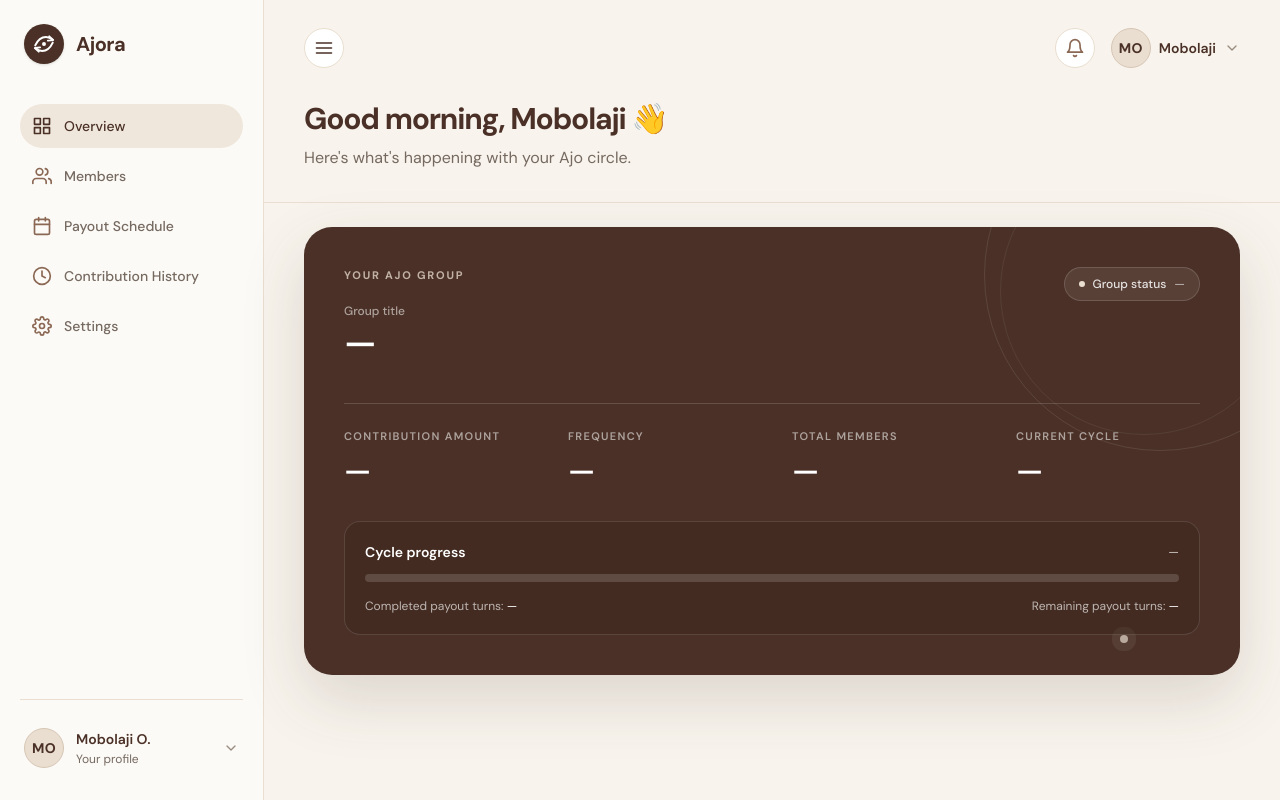
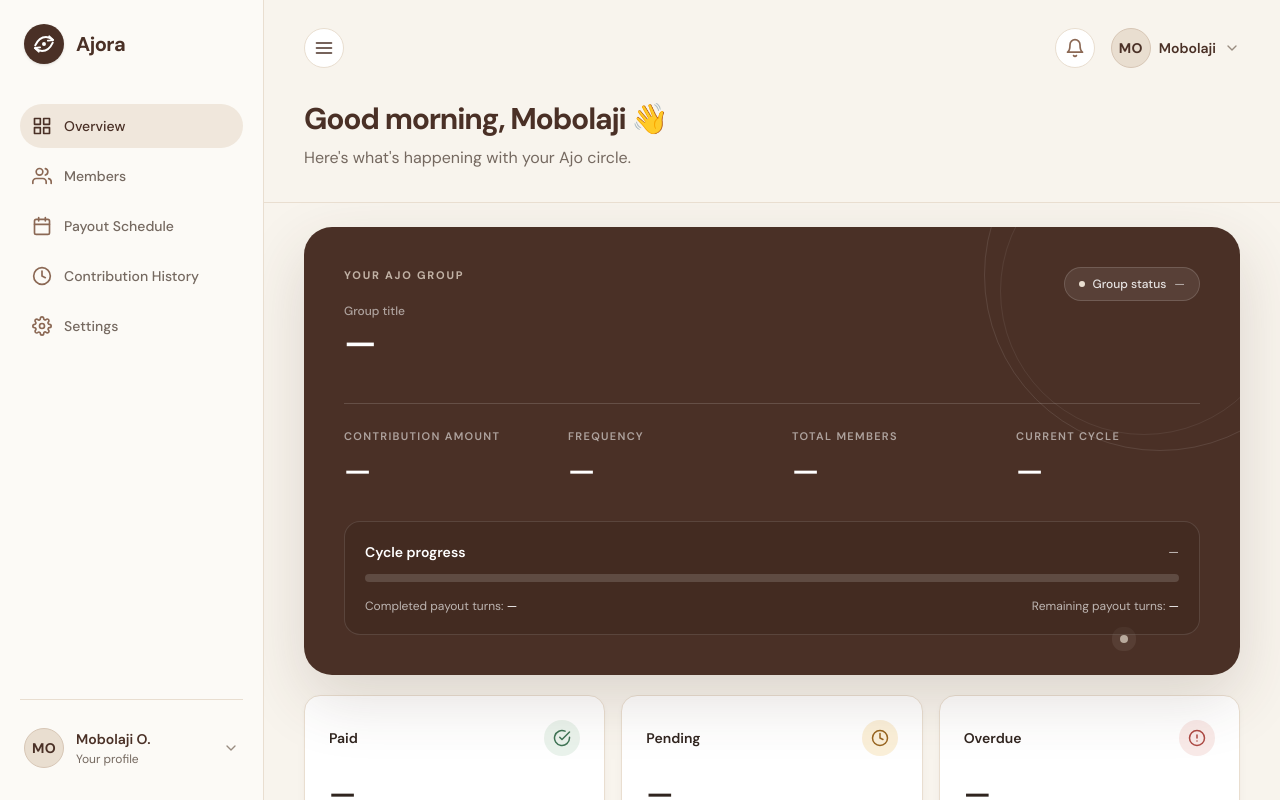
Before and after one commit to Bolazcoding/ajora, a Next.js app: page /dashboard in a window 1280 px wide. Built offline with nearby package versions, Linux system fonts and the light colour scheme.

Commit message:
added contribution summary cards under the overview

```diff
--- a/app/dashboard/page.tsx
+++ b/app/dashboard/page.tsx
@@ -3,8 +3,10 @@
 import { useEffect, useRef, useState } from "react";
 import AjoMark from "../_ui/AjoMark";
 import {
+  FiAlertCircle,
   FiBell,
   FiCalendar,
+  FiCheckCircle,
   FiChevronDown,
   FiClock,
   FiGrid,
@@ -67,7 +69,7 @@ export default function DashboardPage() {
   }, [isMobileNavOpen]);
 
   return (
-    <div className="min-h-svh bg-background text-text-primary md:flex">
+    <div className="h-svh overflow-hidden bg-background text-text-primary md:flex">
       {isMobileNavOpen && (
         <button
           type="button"
@@ -156,7 +158,7 @@ export default function DashboardPage() {
         </div>
       </aside>
 
-      <main className="flex min-h-svh min-w-0 flex-1 flex-col">
+      <main className="flex h-svh min-h-0 min-w-0 flex-1 flex-col">
         <header className="border-b border-border px-5 pb-6 pt-5 sm:px-8 sm:pt-7 xl:px-10 xl:pb-8">
           <div className="flex items-center justify-between gap-4">
             <button
@@ -235,7 +237,7 @@ export default function DashboardPage() {
 
         <section
           aria-label="Dashboard content"
-          className="min-h-0 flex-1 px-5 py-6 sm:px-8 xl:px-10"
+          className="min-h-0 flex-1 overflow-y-auto overscroll-contain px-5 py-6 sm:px-8 xl:px-10"
         >
           <article className="relative isolate mx-auto w-full max-w-6xl overflow-hidden rounded-[1.75rem] bg-primary text-[#f8f4ed] shadow-[0_1.5rem_4rem_rgb(74_48_38_/_16%)]">
             <div
@@ -339,6 +341,74 @@ export default function DashboardPage() {
               </div>
             </div>
           </article>
+
+          <div className="mx-auto mt-5 grid w-full max-w-6xl grid-cols-1 gap-3 sm:grid-cols-3 sm:gap-4">
+            <article className="rounded-2xl border border-border bg-white p-5 shadow-card sm:p-6">
+              <div className="flex items-center justify-between gap-3">
+                <h2 className="text-sm font-semibold text-text-primary">
+                  Paid
+                </h2>
+                <span className="grid size-9 place-items-center rounded-xl bg-success-bg text-success">
+                  <FiCheckCircle
+                    aria-hidden="true"
+                    className="size-[1.125rem]"
+                  />
+                </span>
+              </div>
+              <p
+                aria-label="Value unavailable"
+                className="mt-5 text-3xl font-semibold tracking-tight text-text-primary"
+              >
+                &mdash;
+              </p>
+              <p className="mt-1.5 text-xs text-text-secondary sm:text-sm">
+                Contributions received
+              </p>
+            </article>
+
+            <article className="rounded-2xl border border-border bg-white p-5 shadow-card sm:p-6">
+              <div className="flex items-center justify-between gap-3">
+                <h2 className="text-sm font-semibold text-text-primary">
+                  Pending
+                </h2>
+                <span className="grid size-9 place-items-center rounded-xl bg-warning-bg text-warning">
+                  <FiClock aria-hidden="true" className="size-[1.125rem]" />
+                </span>
+              </div>
+              <p
+                aria-label="Value unavailable"
+                className="mt-5 text-3xl font-semibold tracking-tight text-text-primary"
+              >
+                &mdash;
+              </p>
+              <p className="mt-1.5 text-xs text-text-secondary sm:text-sm">
+                Awaiting payment
+              </p>
+            </article>
+
+            <article className="rounded-2xl border border-border bg-white p-5 shadow-card sm:p-6">
+              <div className="flex items-center justify-between gap-3">
+                <h2 className="text-sm font-semibold text-text-primary">
+                  Overdue
+                </h2>
+                <span className="grid size-9 place-items-center rounded-xl bg-danger-bg text-danger">
+                  <FiAlertCircle
+                    aria-hidden="true"
+                    className="size-[1.125rem]"
+                  />
+                </span>
+              </div>
+              <p
+                aria-label="Value unavailable"
+                className="mt-5 text-3xl font-semibold tracking-tight text-text-primary"
+              >
+                &mdash;
+              </p>
+              <p className="mt-1.5 text-xs text-text-secondary sm:text-sm">
+                Payment past due
+              </p>
+            </article>
+          </div>
         </section>
       </main>
     </div>
```
